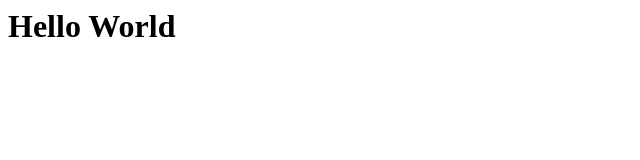
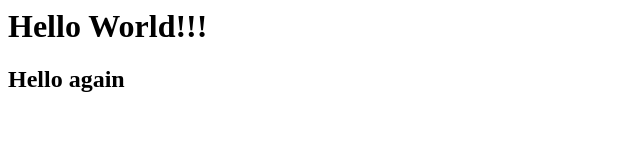
Before and after one commit to MarinaGkioka/first_site, a plain HTML site: page index.html in a window 1280 px wide. Shown: the whole page, without its empty margins (0-640 px from the left). Drawn offline with Linux system fonts and the light colour scheme.

Commit message:
Update index.html

```diff
--- a/index.html
+++ b/index.html
@@ -1 +1,2 @@
-<h1>Hello World</h1>
+<h1>Hello World!!!</h1>
+<h2>Hello again</h2>
```
